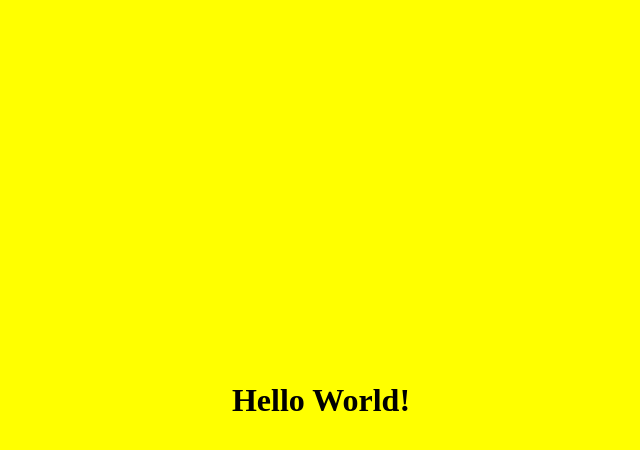
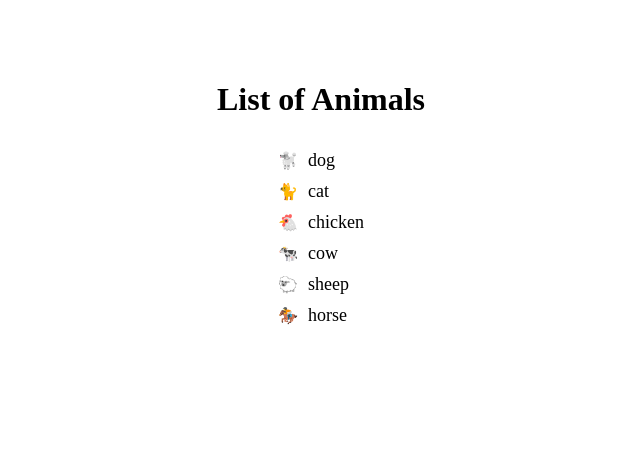
Before and after one commit to kunda4/react-js-exercises, a React (Vite) app: page / in a window 1280 px wide. Shown: the top 450 px of the page, without its empty margins (319-959 px from the left). Built offline with nearby package versions, Linux system fonts and the light colour scheme.

Commit message:
Mapping Through A List And Rendering (With A Custom Component)

```diff
--- a/src/App.jsx
+++ b/src/App.jsx
@@ -1,10 +1,10 @@
-import React from 'react'
-import HelloWorld from './Components/HelloWorld/HelloWorld'
+
+import MappingCustom from './Components/MappingCustomComponent/MappingCustom'
 function App() {
 
   return (
     <>
-    <HelloWorld/>
+    <MappingCustom/>
     </>
   )
 }
--- /dev/null
+++ b/src/Components/MappingCustomComponent/ListComponents.jsx
@@ -0,0 +1,17 @@
+import React from 'react';
+export default function MappingComponent({ names, images }){
+  const Animals = names.map((animal, index) => (
+    <div className="myAnimals">
+      <span className="img">{images[index]}</span>
+      <span  className="animal">{animal}</span>
+    </div>
+  ));
+
+    return (
+
+      <div >
+        {Animals}
+      </div>
+
+  );
+}
--- /dev/null
+++ b/src/Components/MappingCustomComponent/MappingCustom.css
@@ -0,0 +1,18 @@
+.myList{
+
+    display: flex;
+    flex-direction: column;
+    justify-content: center;
+    align-items: center;
+    margin-top: 60px;
+}
+.myAnimals{
+    margin-top: 10px;
+}
+.img{
+    margin-right: 10px;
+}
+
+.animal{
+    font-size: large;
+}
--- /dev/null
+++ b/src/Components/MappingCustomComponent/MappingCustom.jsx
@@ -0,0 +1,13 @@
+import React from 'react';
+import MappingComponent from './ListComponents';
+export default function MappingCustom() {
+  const names = ["dog", "cat", "chicken", "cow", "sheep", "horse"];
+  const images = ["🐩", "🐈", "🐔", "🐄", "🐑", "🏇"];
+
+  return (
+    <div className="myList">
+        <h1>List of Animals</h1>
+      <MappingComponent names= {names} images = {images}/>
+    </div>
+  );
+}
--- a/src/main.jsx
+++ b/src/main.jsx
@@ -1,7 +1,7 @@
 import React from 'react'
 import ReactDOM from 'react-dom/client'
 import App from './App.jsx'
-import '../src/Components/HelloWorld/HelloWorld.css'
+import '../src/Components/MappingCustomComponent/MappingCustom.css'
 
 
 ReactDOM.createRoot(document.getElementById('root')).render(
```
